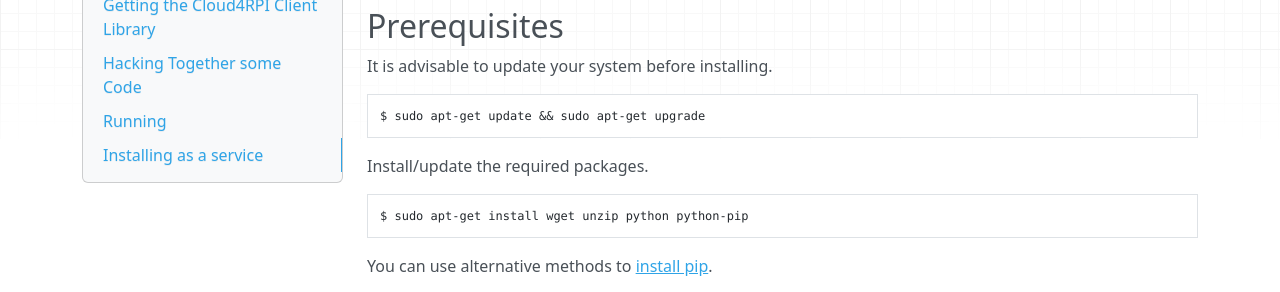
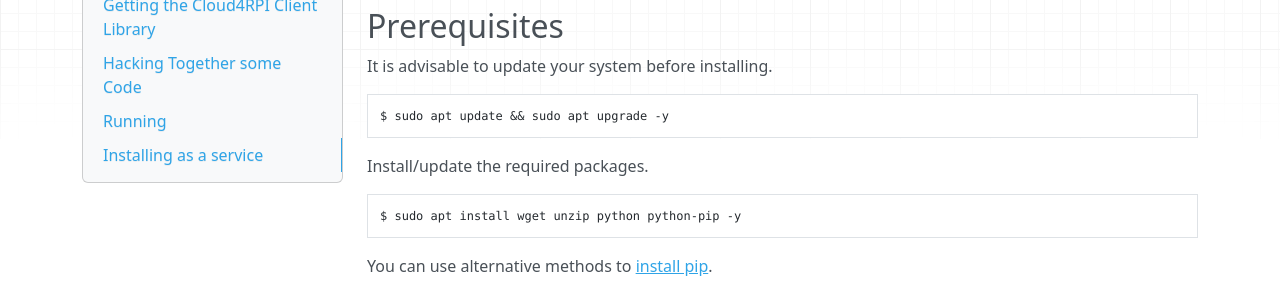
Before and after one commit to cloud4rpi/docs, an MkDocs documentation site: the page built from docs/index.md, in a window 1280 px wide and 900 px high. Shown: the part 167-459 px from the top of the window. Built offline with MkDocs 1.6.1, drawn with Linux system fonts in a browser that asks for light colours; nearby versions of some CDN libraries; old or Windows-style settings are respelled for this version of MkDocs.

Commit message:
apt-get -> apt -y

````diff
--- a/docs/index.md
+++ b/docs/index.md
@@ -7,13 +7,13 @@
 It is advisable to update your system before installing.
 
 ``` bash
-$ sudo apt-get update && sudo apt-get upgrade
+$ sudo apt update && sudo apt upgrade -y
 ```
 
 Install/update the required packages.
 
 ``` bash
-$ sudo apt-get install wget unzip python python-pip
+$ sudo apt install wget unzip python python-pip -y
 ```
 
 You can use alternative methods to [install pip](https://pip.pypa.io/en/stable/installing.html).
````
